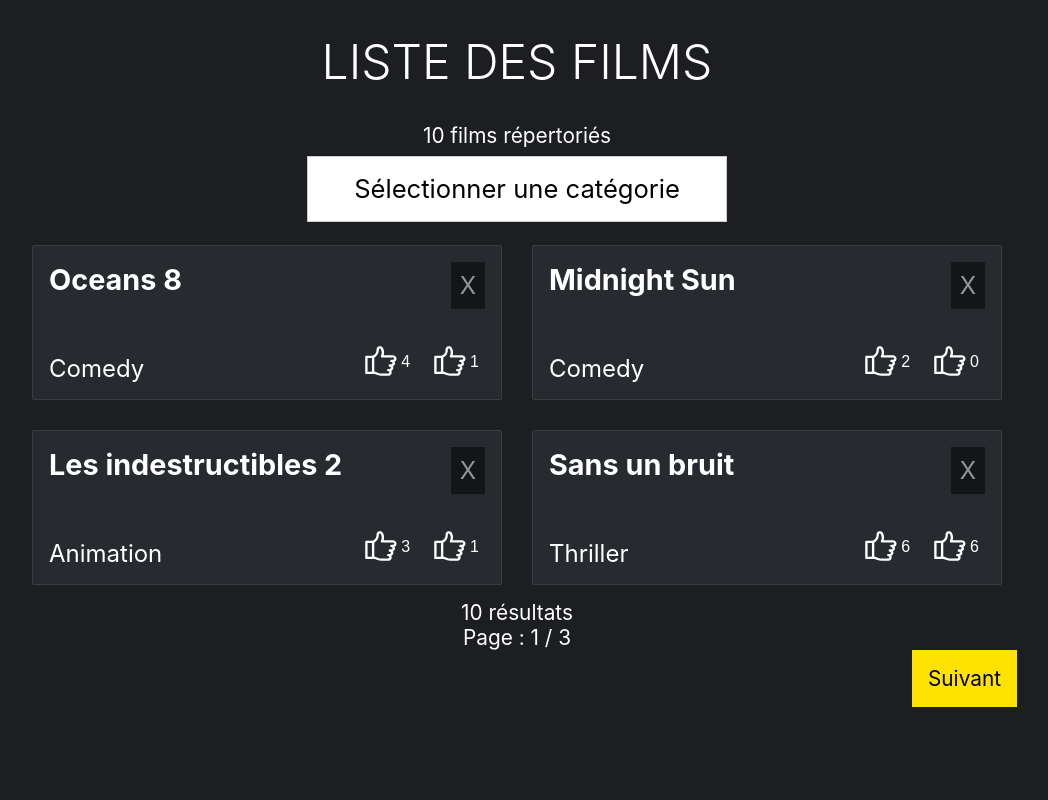
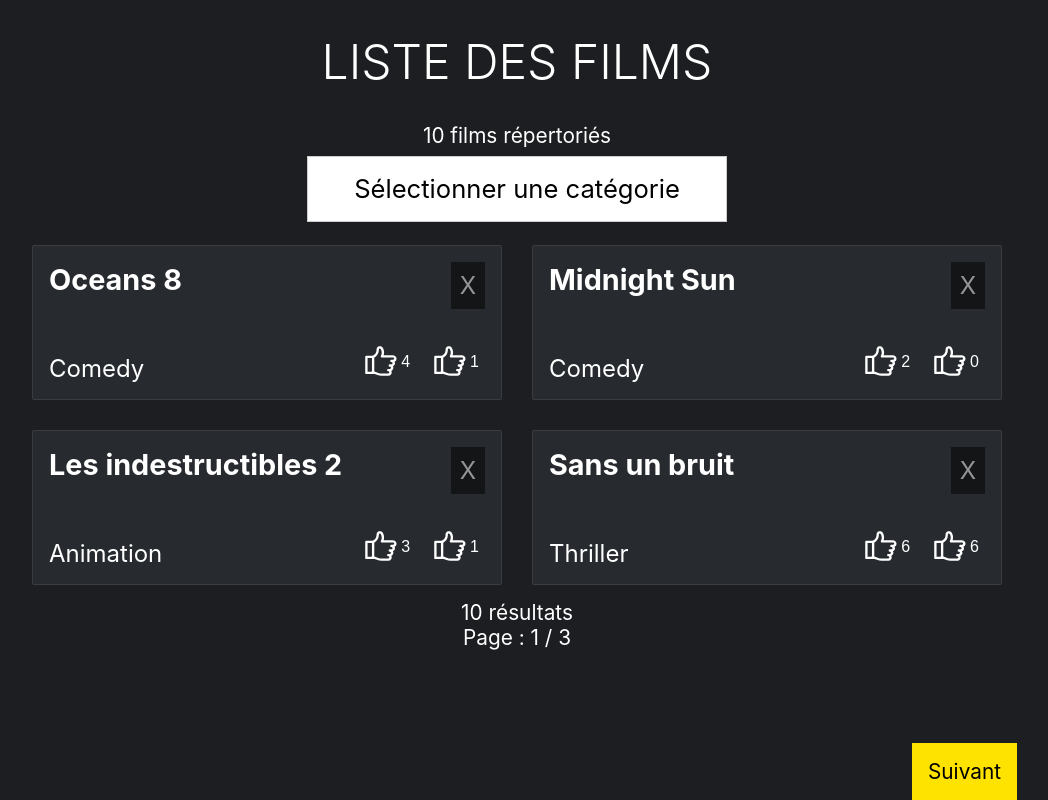
Before and after one commit to suzette-sousa/react-interview, a React (Create React App) app: page / in a window 1280 px wide. Shown: the whole page, without its empty margins (123-1171 px from the left). Built offline with nearby package versions, Linux system fonts and the light colour scheme.

Commit message:
improve styles

```diff
--- a/src/index.scss
+++ b/src/index.scss
@@ -25,6 +25,9 @@ a {
 }
 
 .App {
+  display: flex;
+  justify-content: space-between;
+  flex-direction: column;
   max-width: 1000px;
   min-height: 100vh;
   width: 100%;
```
